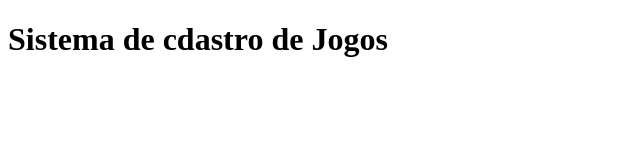
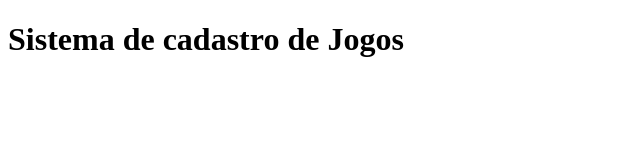
Before and after one commit to ajrlima/sistema-de-cadastro, a plain HTML site: page index.html in a window 1280 px wide. Shown: the whole page, without its empty margins (0-640 px from the left). Drawn offline with Linux system fonts and the light colour scheme.

Commit message:
Update index.html

```diff
--- a/index.html
+++ b/index.html
@@ -2,11 +2,11 @@
 <html lang="pt-br">
 <head>
   <meta charset="UTF-8">
-  <meta http-equiv="X-UA_Compatible" content+"IE=edga">
-  <meta nema="viewport" contente+"width=device-width, initial-scale=1.0">
+  <meta http-equiv="X-UA_Compatible" content="IE=edga">
+  <meta name="viewport" contente+"width=device-width, initial-scale=1.0">
   <title>Meus jogos</title>
 </head>
 <body>
-  <h1>Sistema de cdastro de Jogos</h1>
+  <h1>Sistema de cadastro de Jogos</h1>
 </body>
 </html>
```
